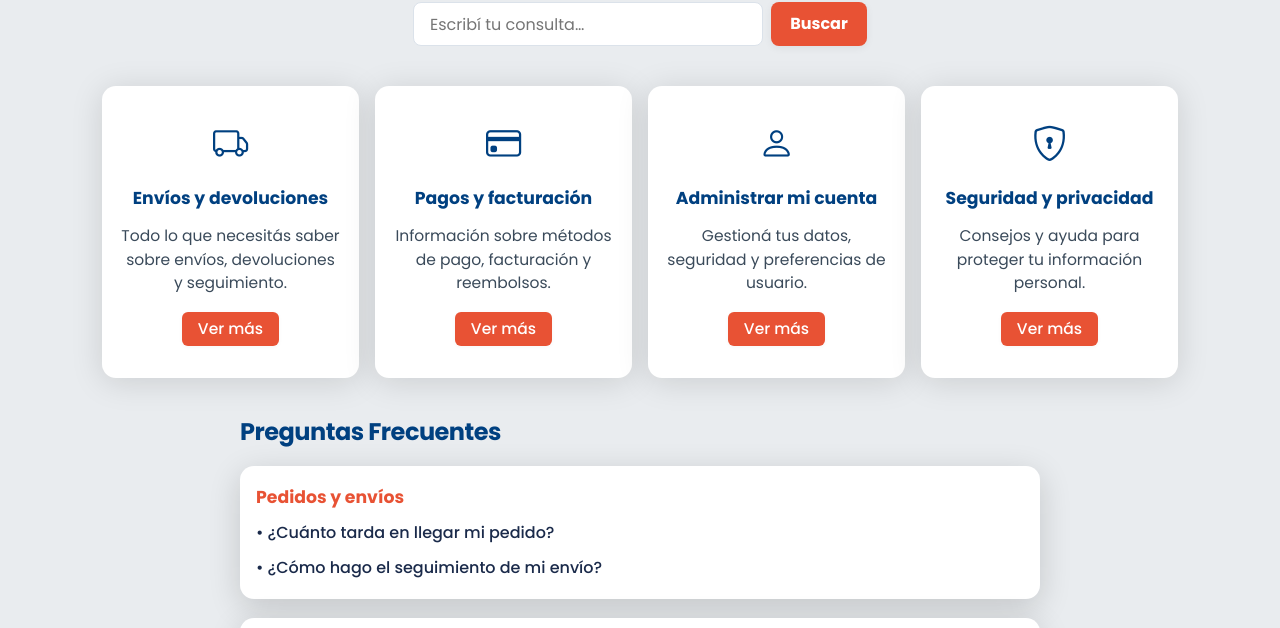
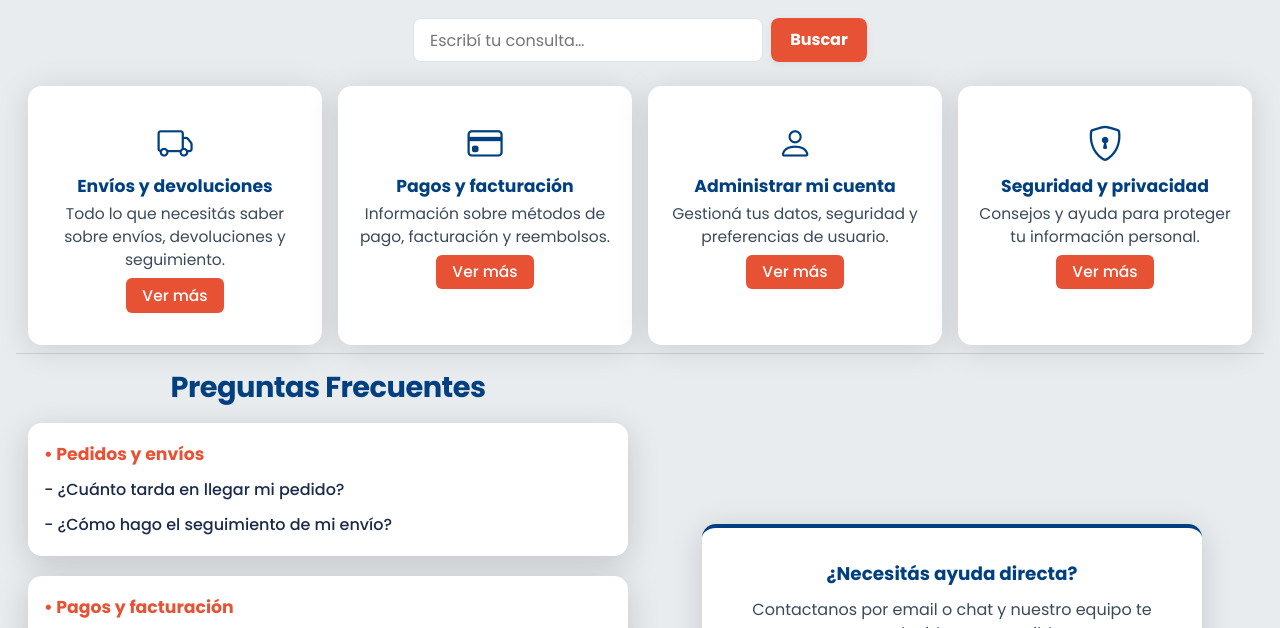
Before and after one commit to IgnacioBayugar/Elisto-ecommerce, a React (Vite) app: page /help in a window 1280 px wide. Shown: the part 324-952 px from the top of the page. Built offline with nearby package versions, Linux system fonts and the light colour scheme; no server answers.

Commit message:
feat(section): add new Section component, improve page layout

```diff
--- a/src/components/Navbar/Navbar.jsx
+++ b/src/components/Navbar/Navbar.jsx
@@ -1,4 +1,4 @@
-import React, { useEffect, useState } from 'react';
+import { useEffect, useState } from 'react';
 import { Link } from 'react-router-dom';
 import { getCategories } from '../../utils/getCategories';
 import WidgetCart from '../../features/cart/components/CartWidget';
--- /dev/null
+++ b/src/components/Section/Section.jsx
@@ -0,0 +1,8 @@
+import './Section.scss';
+export default function Section({ children, className = '', ...props }) {
+  return (
+    <section className={`idb-section ${className}`} {...props}>
+      {children}
+    </section>
+  );
+}
--- /dev/null
+++ b/src/components/Section/Section.scss
@@ -0,0 +1,7 @@
+.idb-section {
+    border-bottom: 1px solid #cfcfcf;
+    margin-top: 0.5rem;
+    margin-bottom: 0.5rem;
+    padding-top: 0.5rem;
+    padding-bottom: 0.5rem;
+}
--- a/src/features/help/components/HelpFAQ.jsx
+++ b/src/features/help/components/HelpFAQ.jsx
@@ -58,16 +58,16 @@ const faqs = [
 export default function HelpFAQ() {
   return (
     <section className="idb-help-page__faq">
-      <h2 className="idb-help-page__faq-title">Preguntas Frecuentes</h2>
+      <h2 className="idb-help-page__faq-title d-flex justify-content-center">Preguntas Frecuentes</h2>
       <div className="idb-help-page__faq-list">
         {faqs.map((cat) => (
           <div className="idb-help-page__faq-category" key={cat.category}>
-            <div className="idb-help-page__faq-category-title">{cat.category}</div>
+            <div className="idb-help-page__faq-category-title">&#8226; {cat.category}</div>
             <div className="idb-help-page__faq-items">
               {cat.questions.map((q) => (
                 <div className="idb-help-page__faq-item" key={q.q}>
                   <details>
-                    <summary className="idb-help-page__faq-question">&#8226; {q.q}</summary>
+                    <summary className="idb-help-page__faq-question">- {q.q}</summary>
                     <div className="idb-help-page__faq-answer">– {q.a}</div>
                   </details>
                 </div>
--- a/src/features/help/components/HelpFAQ.scss
+++ b/src/features/help/components/HelpFAQ.scss
@@ -6,7 +6,7 @@ $secondary-color: #E85234;
   margin: 0 auto 2.5rem auto;
 
   &-title {
-    font-size: 1.5rem;
+    font-size: 1.8rem;
     font-weight: 700;
     color: $primary-color;
     margin-bottom: 1.2rem;
--- a/src/features/help/components/HelpGuides.jsx
+++ b/src/features/help/components/HelpGuides.jsx
@@ -29,12 +29,12 @@ const guides = [
 
 export default function HelpGuides() {
   return (
-    <section className="idb-help-page__guides">
+    <section className="idb-help-page__guides m-auto">
       <div className="container-fluid">
         <div className="row g-3 justify-content-center">
           {guides.map((guide) => (
-            <div className="col-12 col-md-6 col-lg-3 d-flex" key={guide.title}>
-              <div className="idb-help-page__guides-card w-100">
+            <div className="col-12 col-md-6 col-lg-3 d-flex m-0" key={guide.title}>
+              <div className="idb-help-page__guides-card">
                 <span className={`idb-help-page__guides-icon bi ${guide.icon}`}></span>
                 <div className="idb-help-page__guides-title">{guide.title}</div>
                 <div className="idb-help-page__guides-text">{guide.text}</div>
--- a/src/features/help/components/HelpGuides.scss
+++ b/src/features/help/components/HelpGuides.scss
@@ -2,8 +2,6 @@ $primary-color: #004080;
 $secondary-color: #E85234;
 
 .idb-help-page__guides {
-  max-width: 1100px;
-  margin: 0 auto 2.5rem auto;
   display: block;
 
   &-card {
@@ -15,7 +13,6 @@ $secondary-color: #E85234;
     display: flex;
     flex-direction: column;
     align-items: center;
-    gap: 0.7rem;
     transition: box-shadow 0.2s, transform 0.2s;
     &:hover {
       box-shadow: 0 8px 40px rgba(0,0,0,0.18);
--- a/src/features/help/pages/HelpPage.jsx
+++ b/src/features/help/pages/HelpPage.jsx
@@ -2,14 +2,27 @@ import HelpHero from '../components/HelpHero';
 import HelpGuides from '../components/HelpGuides';
 import HelpFAQ from '../components/HelpFAQ';
 import HelpContact from '../components/HelpContact';
+import Section from '../../../components/Section/Section';
 
 export default function HelpPage() {
 	return (
-		<div className="idb-help-page">
-			<HelpHero />
-			<HelpGuides />
-			<HelpFAQ />
-			<HelpContact />
-		</div>
+		<>
+			<Section>
+				<HelpHero />
+				<HelpGuides />
+			</Section>
+			<Section>
+				<div className="container-fluid">
+					<div className="row g-4 align-items-center">
+						<div className="col-12 col-md-6">
+						<HelpFAQ />
+						</div>
+						<div className="col-12 col-md-6">
+						<HelpContact />
+						</div>
+					</div>
+				</div>
+			</Section>
+		</>
 	);
 }
--- a/src/features/products/components/ProductList/ProductList.jsx
+++ b/src/features/products/components/ProductList/ProductList.jsx
@@ -1,7 +1,9 @@
+
 import { useEffect, useState } from 'react';
 import { fetchProductsByCategory } from '../../api/productApi';
 import Product from '../Product/Product';
 import PaginationControls from '../../../../components/common/PaginationControls/PaginationControls';
+import Section from '../../../../components/Section/Section';
 
 function ProductList({ category }) {
   const [products, setProducts] = useState([]);
@@ -30,7 +32,7 @@ function ProductList({ category }) {
   );
 
   return (
-    <div className="container-fluid p-0">
+    <div className="product-list-container">
       <PaginationControls
         currentPage={currentPage}
         totalPages={totalPages}
--- a/src/pages/Help.jsx
+++ b/src/pages/Help.jsx
@@ -1,5 +1,8 @@
 import HelpPage from "../features/help/pages/HelpPage";
+import Section from '../components/Section/Section';
 
 export default function Help() {
-  return <HelpPage />;
+  return (
+      <HelpPage />
+  );
 }
--- a/src/pages/Home.jsx
+++ b/src/pages/Home.jsx
@@ -1,11 +1,13 @@
+
 import ProductList from '../features/products/components/ProductList/ProductList';
+import Section from '../components/Section/Section';
 
 export default function Home({ selectedCategory }) {
   return (
-    <section className="idb-container">
+    <Section>
       <div className="container-fluid">
         <ProductList category={selectedCategory} />
       </div>
-    </section>
+    </Section>
   );
 }
--- a/src/pages/Offers.jsx
+++ b/src/pages/Offers.jsx
@@ -1,7 +1,9 @@
+
 import Product from '../features/products/components/Product/Product';
 import { useEffect, useState } from 'react';
 import { fetchProductsByCategory } from '../features/products/api/productApi';
 import PaginationControls from '../components/common/PaginationControls/PaginationControls';
+import Section from '../components/Section/Section';
 
 export default function Offers({ selectedCategory }) {
   const [products, setProducts] = useState([]);
@@ -32,7 +34,7 @@ export default function Offers({ selectedCategory }) {
   );
 
   return (
-    <div className="idb-container container-fluid">
+    <Section>
       <PaginationControls
         currentPage={currentPage}
         totalPages={totalPages}
@@ -56,6 +58,6 @@ export default function Offers({ selectedCategory }) {
         totalPages={totalPages}
         onPageChange={page => setCurrentPage(page)}
       />
-    </div>
+    </Section>
   );
 }
```
